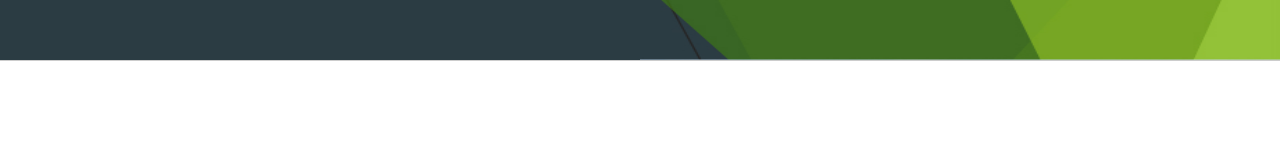
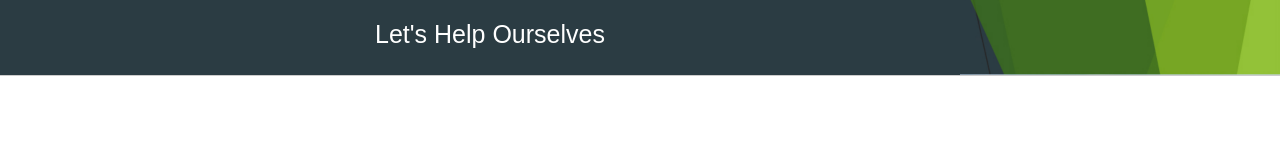
Before and after one commit to rlavya/parallax_site, a plain HTML site: page index.html in a window 1280 px wide. Drawn offline with Linux system fonts and the light colour scheme.

Commit message:
Adjusted header-right width and added text

```diff
--- a/css/styles.css
+++ b/css/styles.css
@@ -1,4 +1,4 @@
-body, p, h2, h3, h4, h5 {
+body, p,h1, h2, h3, h4, h5 {
   margin: 0;
   padding: 0;
   font-family: Arial, Helvetica;
@@ -6,19 +6,32 @@ body, p, h2, h3, h4, h5 {
 }
 #header
 {
-	height: 60px;
+	height: 75px;
 	background-color: #2B3C43;
 	border-bottom: 1px solid #ccc;
+	width: 100%;
 }
+#header-contatiner
+{
+padding: 20px;
+}
+#site-title
+{
+color:#fff;
+text-align: center;
+
+font-size: 25px;
+}
+
 #header img{
-width: 50%;
+width: 25%;
 height: 100%;
   margin: 0;
   padding: 0;
 float: right;
 }
 #section_background{
-	position: absolute;
+height: 200px;
 	background: url("../assets/images/bg.jpg");
 	background-repeat: no-repeat;
     background-size: 100% 100%;
--- a/index.html
+++ b/index.html
@@ -11,12 +11,14 @@
     <body>
         <header>
             <div id="header">
+
              <img src="assets/images/header-right.png">
-                <div id="header_title">
+             <div id="header-contatiner">
+               <div id="site-title">Let's Help Ourselves</div>
                 </div>
             </div>
         </header>
-        <section>
+        <section >
         </section>
         <footer>
             <div id="footer">
```
